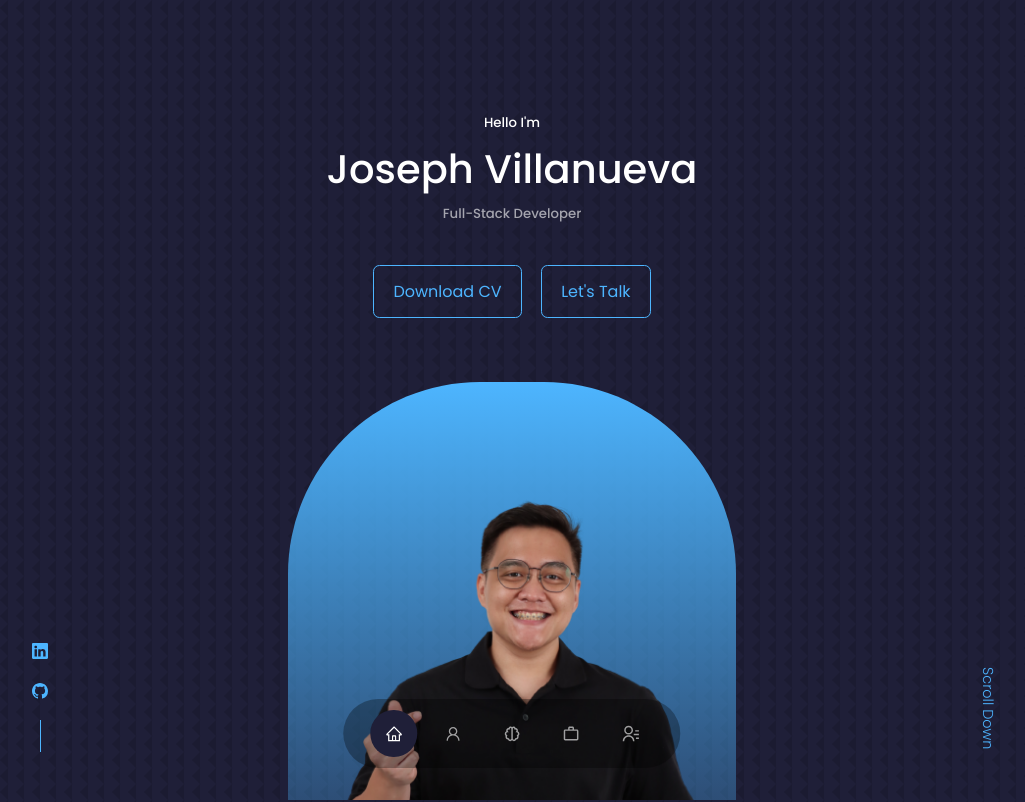
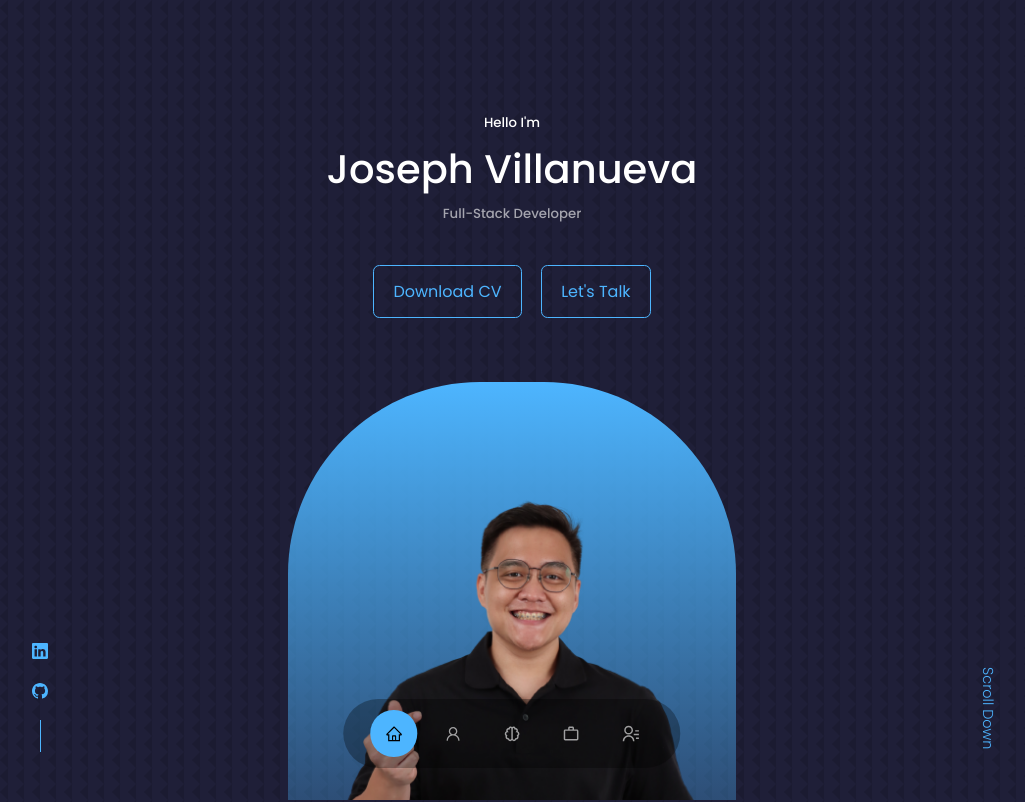
Before and after one commit to josephvillanueva/React-Portfolio, a React (Create React App) app: page / in a window 1280 px wide. Shown: the top 802 px of the page, without its empty margins (128-1153 px from the left). Built offline with nearby package versions, Linux system fonts and the light colour scheme.

Commit message:
chore: margins

```diff
--- a/src/components/footer/footer.css
+++ b/src/components/footer/footer.css
@@ -1,6 +1,6 @@
 footer{
     background: var(--color-primary);
-    padding: 3rem 0;
+    padding: 3rem;
     text-align: center;
     font-size: 0.9rem;
     margin-top: 7rem;
@@ -13,7 +13,7 @@ footer a{
 .footer_logo{
     font-size: 2rem;
     font-weight: 500;
-    margin-bottom: 2rem;
+    margin-bottom: 1rem;
     display: inline-block;
 }
 
@@ -22,14 +22,14 @@ footer a{
     flex-wrap: wrap;
     justify-content: center;
     gap: 2rem;
-    margin: 0 auto 3rem;
+    margin: 0 auto 2rem;
 }
 
 .footer_socials{
     display: flex;
     justify-content: center;
     gap: 1rem;
-    margin-bottom: 4rem;
+    margin-bottom: 2rem;
 }
 
 .footer_socials a{
--- a/src/components/nav/nav.css
+++ b/src/components/nav/nav.css
@@ -28,6 +28,6 @@ nav a:hover{
 }
 
 nav a.active{
-    background: var(--color-bg);
-    color: var(--color-white);
+    background: var(--color-primary);
+    color: black;
 }
```
